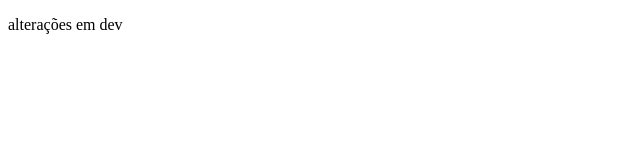
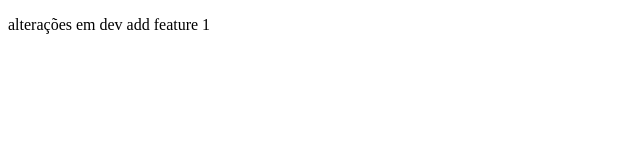
Before and after one commit to RaphaelSouza/secom2024, a plain HTML site: page index.html in a window 1280 px wide. Shown: the whole page, without its empty margins (0-640 px from the left). Drawn offline with Linux system fonts and the light colour scheme.

Commit message:
Primeiro Commit em Feature 1

```diff
--- a/index.html
+++ b/index.html
@@ -8,7 +8,8 @@
 </head>
 
 <body>
-<p>alterações em dev</p>
+<p>alterações em dev
+add feature 1</p>
 </body>
 
 </html>
```
